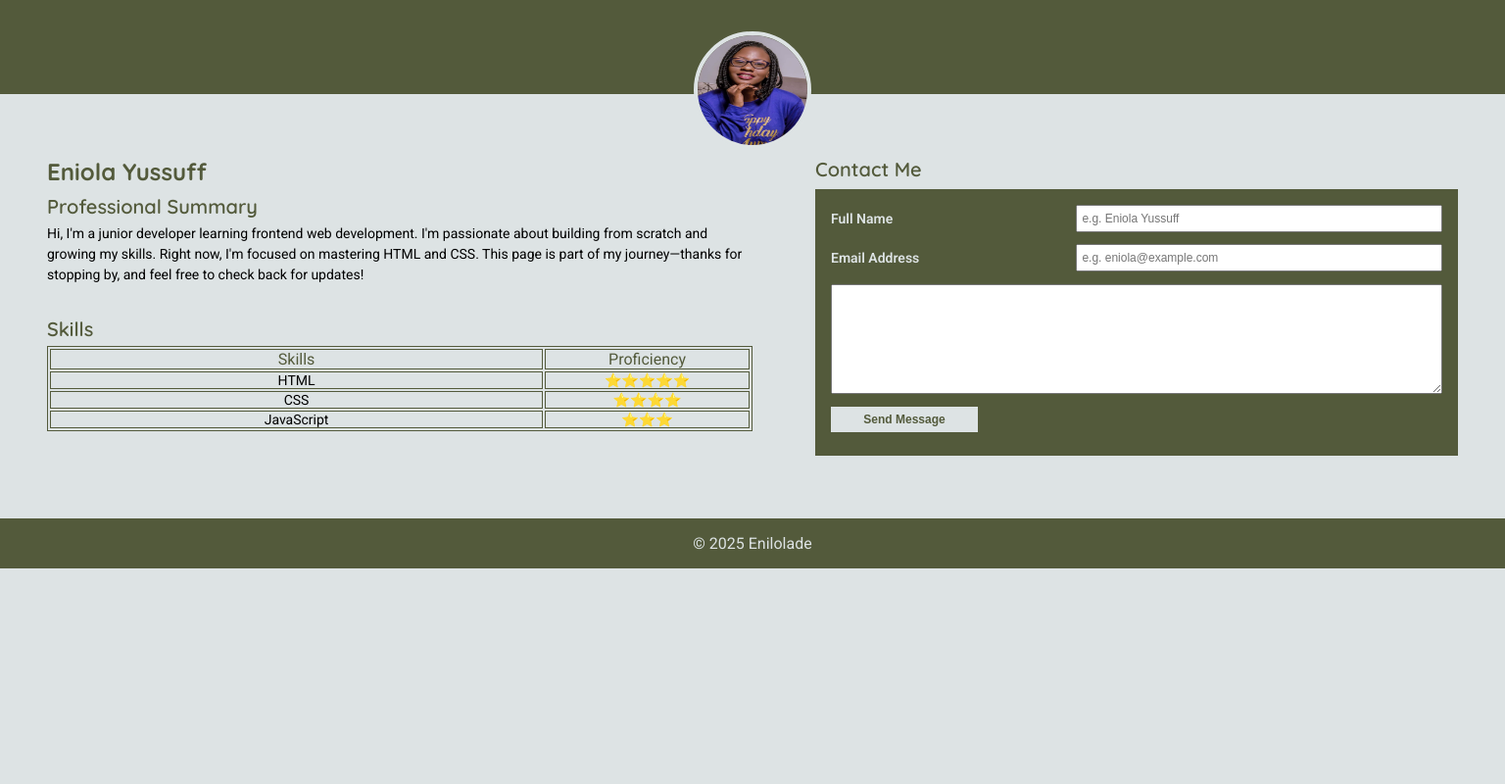
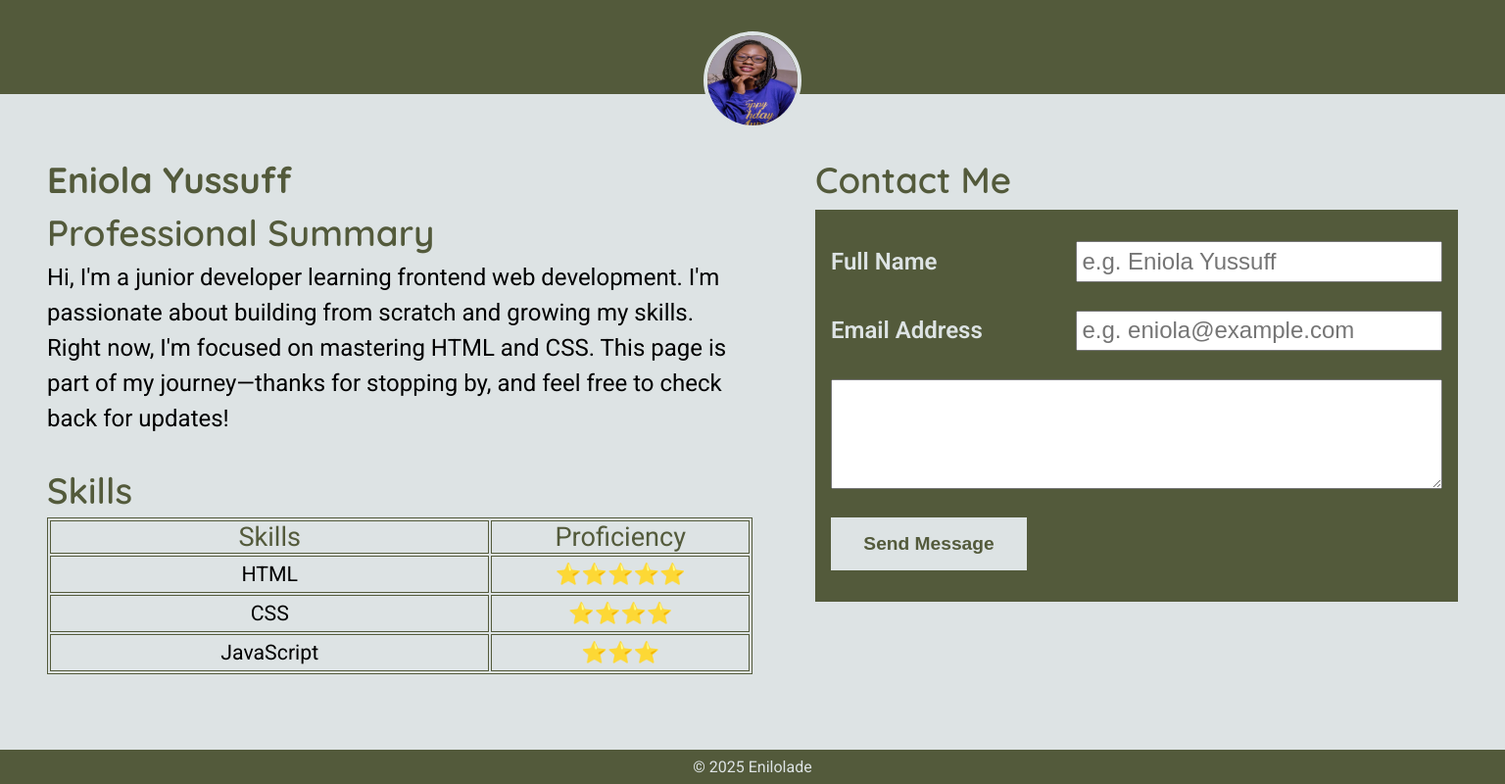
Before and after one commit to Enilolade/personal-webpage, a plain HTML site: page index.html in a window 1536 px wide. Shown: the whole page at 98% size. Drawn offline with Linux system fonts and the light colour scheme.

Commit message:
transition and media queries update

```diff
--- a/index.html
+++ b/index.html
@@ -26,8 +26,8 @@
       <div class="container">
         <div class="profile">
           <section id="summary">
-            <h1>Eniola Yussuff</h1>
-            <h2 class="summary-heading">Professional Summary</h2>
+            <h1 class="headings">Eniola Yussuff</h1>
+            <h2 class="headings summary-heading">Professional Summary</h2>
             <p class="summary-text">
               Hi, I'm a junior developer learning frontend web development. I'm
               passionate about building from scratch and growing my skills.
@@ -37,7 +37,7 @@
             </p>
           </section>
           <section class="skills">
-            <h2>Skills</h2>
+            <h2 class="headings">Skills</h2>
             <table class="skills-table">
               <thead>
                 <tr>
@@ -64,7 +64,7 @@
         </div>
         <div class="contact-form">
           <section id="contact-form">
-            <h2>Contact Me</h2>
+            <h2 class="headings">Contact Me</h2>
             <div class="form-container">
               <form action="/" method="post">
                 <div class="input-container fullname-box">
--- a/styles.css
+++ b/styles.css
@@ -11,11 +11,17 @@ body {
   gap: 1rem;
   font-family: "Roboto", sans-serif;
   font-size: 16px;
+  position: relative;
 }
 
 header {
   background-color: #535a3b;
   text-align: center;
+}
+
+header,
+footer {
+  flex-shrink: 0;
 }
 
 .image-container {
@@ -28,10 +34,21 @@ header {
   height: 100px;
   margin-top: 2rem;
   width: 100px;
+  transition: width 1s ease, height 1s ease;
+}
+
+.profile-picture:hover {
+  width: 120px;
+  height: 120px;
+}
+
+main {
+  flex-grow: 1;
 }
 
 .container {
   padding: 2em;
+  position: relative;
 }
 
 .container,
@@ -128,7 +145,8 @@ button {
   font-size: 12px;
   font-weight: 700;
   padding: 0.5em 0.7em;
-  max-width: 150px;
+  max-width: 200px;
+  transition: background-color 1s ease, color 1s ease;
 }
 
 button:hover {
@@ -137,10 +155,16 @@ button:hover {
   cursor: pointer;
 }
 
+footer {
+  position: relative;
+  bottom: 0;
+  width: 100%;
+}
+
 .footer-container {
   background-color: #535a3b;
   color: #dde3e4;
-  padding: 1rem 2.5rem;
+  padding: 0.5rem 2.5rem;
   text-align: center;
 }
 
@@ -157,11 +181,6 @@ button:hover {
 }
 
 @media screen and (min-width: 1024px) {
-  .profile-picture {
-    width: 120px;
-    height: 120px;
-  }
-
   .container {
     flex-direction: row;
     gap: 4rem;
@@ -192,4 +211,44 @@ button:hover {
   #message {
     padding: 2.5rem 0;
   }
+
+  footer {
+    position: fixed;
+  }
 }
+
+@media screen and (min-width: 1440px) {
+  .container .headings {
+    font-size: 230%;
+  }
+  .container p {
+    font-size: 150%;
+  }
+
+  .skills-table {
+    height: 10rem;
+  }
+  .skills-table th {
+    font-size: 140%;
+  }
+
+  .skills-table * {
+    font-size: 110%;
+  }
+
+  form {
+    height: 25rem;
+    justify-content: space-evenly;
+  }
+
+  .label,
+  #fullname,
+  #email {
+    font-size: 150%;
+  }
+
+  button {
+    font-size: 120%;
+    padding: 1rem 0.7rem;
+  }
+}
```
